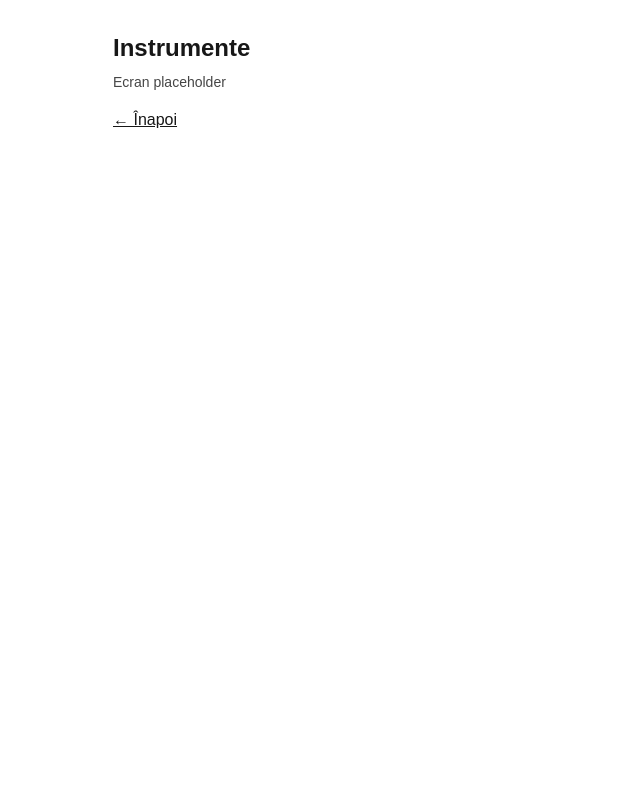
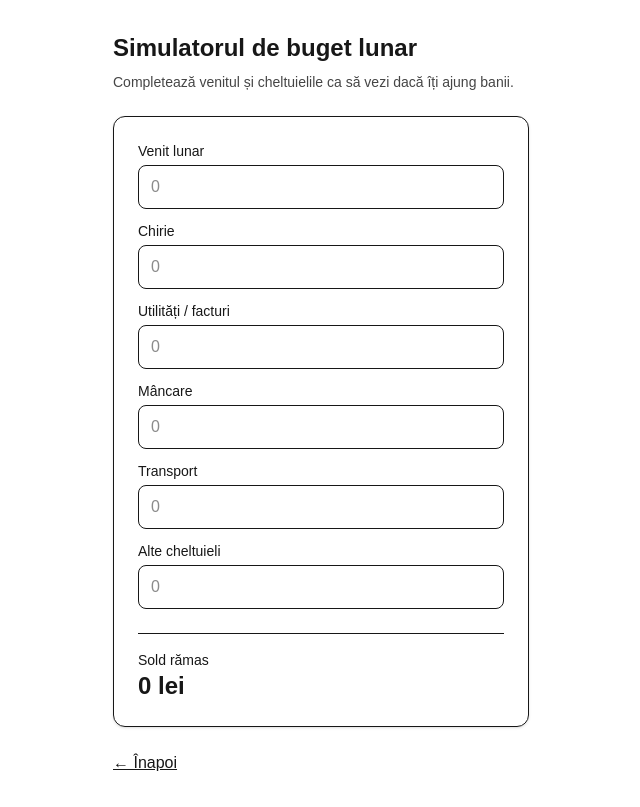
Before and after one commit to CacheFlow-Project/CacheFlow, a Next.js app: page /instrumente in a window 1280 px wide. Shown: the whole page, without its empty margins (319-959 px from the left). Built offline with nearby package versions, Linux system fonts and the light colour scheme.

Commit message:
feat(#15): pagina simulatorului de buget cu calculul soldului

```diff
--- /dev/null
+++ b/app/instrumente/BudgetSimulator.tsx
@@ -0,0 +1,94 @@
+"use client";
+
+import { useState } from "react";
+import { type BudgetInput, calculateBalance } from "@/lib/budget";
+
+type Field = keyof BudgetInput;
+
+const FIELDS: { key: Field; label: string }[] = [
+  { key: "income", label: "Venit lunar" },
+  { key: "rent", label: "Chirie" },
+  { key: "utilities", label: "Utilități / facturi" },
+  { key: "food", label: "Mâncare" },
+  { key: "transport", label: "Transport" },
+  { key: "other", label: "Alte cheltuieli" },
+];
+
+const EMPTY_VALUES: Record<Field, string> = {
+  income: "",
+  rent: "",
+  utilities: "",
+  food: "",
+  transport: "",
+  other: "",
+};
+
+// Doar cifre, opțional cu virgulă sau punct și cel mult 2 zecimale (ex. 1234,50 sau 1234.50).
+// Minusul și literele nu se pot introduce.
+const AMOUNT_PATTERN = /^\d*([.,]\d{0,2})?$/;
+
+/** Transformă textul din câmp în bani (1 leu = 100 bani). Câmpul gol contează ca 0. */
+function toBani(value: string): number {
+  const amount = Number(value.replace(",", "."));
+  return Number.isFinite(amount) ? Math.round(amount * 100) : 0;
+}
+
+function formatLei(bani: number): string {
+  const hasDecimals = bani % 100 !== 0;
+  return (bani / 100).toLocaleString("ro-RO", {
+    minimumFractionDigits: hasDecimals ? 2 : 0,
+    maximumFractionDigits: 2,
+  });
+}
+
+export default function BudgetSimulator() {
+  const [values, setValues] = useState(EMPTY_VALUES);
+
+  function handleChange(field: Field, raw: string) {
+    // Ignoră orice tastare care nu respectă formatul, ca să nu apară niciodată NaN.
+    if (!AMOUNT_PATTERN.test(raw)) return;
+    setValues((previous) => ({ ...previous, [field]: raw }));
+  }
+
+  // Calculul se face în bani (numere întregi), ca să nu apară erori de rotunjire la zecimale.
+  const balance = calculateBalance({
+    income: toBani(values.income),
+    rent: toBani(values.rent),
+    utilities: toBani(values.utilities),
+    food: toBani(values.food),
+    transport: toBani(values.transport),
+    other: toBani(values.other),
+  });
+  const isNegative = balance < 0;
+
+  return (
+    <section className="border-border bg-surface rounded-xl border p-4 shadow-sm sm:p-6">
+      <div className="flex flex-col gap-3">
+        {FIELDS.map(({ key, label }) => (
+          <label key={key} className="flex flex-col gap-1">
+            <span className="text-sm font-medium">{label}</span>
+            <input
+              type="text"
+              inputMode="decimal"
+              autoComplete="off"
+              maxLength={15}
+              placeholder="0"
+              value={values[key]}
+              onChange={(event) => handleChange(key, event.target.value)}
+              className="border-border bg-background min-h-11 w-full rounded-lg border px-3 py-2 text-base"
+            />
+          </label>
+        ))}
+      </div>
+
+      <div className="border-border mt-6 border-t pt-4" aria-live="polite">
+        <p className="text-muted text-sm">Sold rămas</p>
+        <p
+          className={`text-2xl font-bold break-words ${isNegative ? "text-wrong" : "text-foreground"}`}
+        >
+          {formatLei(balance)} lei
+        </p>
+      </div>
+    </section>
+  );
+}
--- a/app/instrumente/page.tsx
+++ b/app/instrumente/page.tsx
@@ -1,11 +1,17 @@
 import Link from "next/link";
+import BudgetSimulator from "./BudgetSimulator";
 
 export default function InstrumentePage() {
   return (
     <main className="mx-auto w-full max-w-md px-4 py-8">
-      <h1 className="text-2xl font-bold">Instrumente</h1>
-      <p className="mt-2 text-sm opacity-80">Ecran placeholder</p>
-      <Link href="/" className="mt-4 inline-block underline">
+      <h1 className="text-2xl font-bold">Simulatorul de buget lunar</h1>
+      <p className="mt-2 text-sm opacity-80">
+        Completează venitul și cheltuielile ca să vezi dacă îți ajung banii.
+      </p>
+      <div className="mt-6">
+        <BudgetSimulator />
+      </div>
+      <Link href="/" className="mt-6 inline-block underline">
         ← Înapoi
       </Link>
     </main>
```
